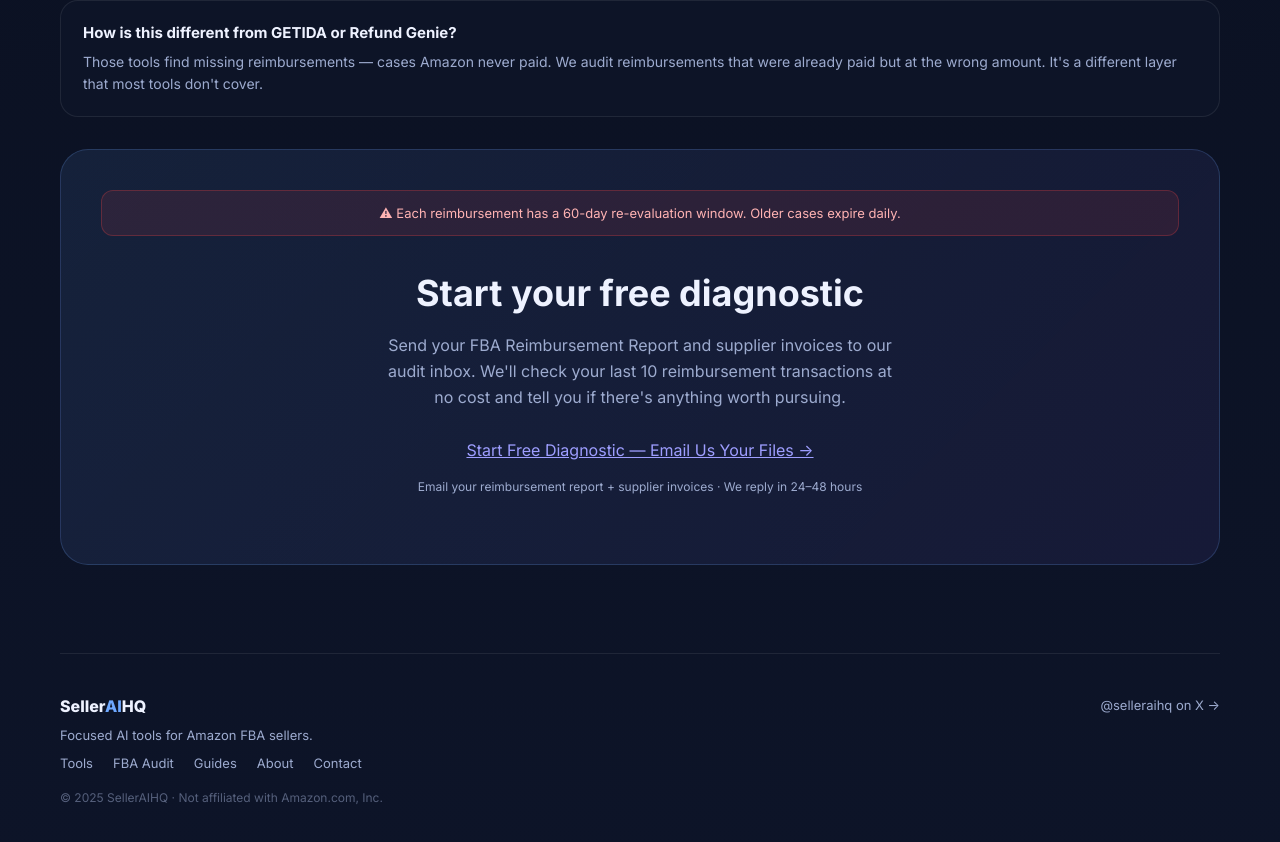
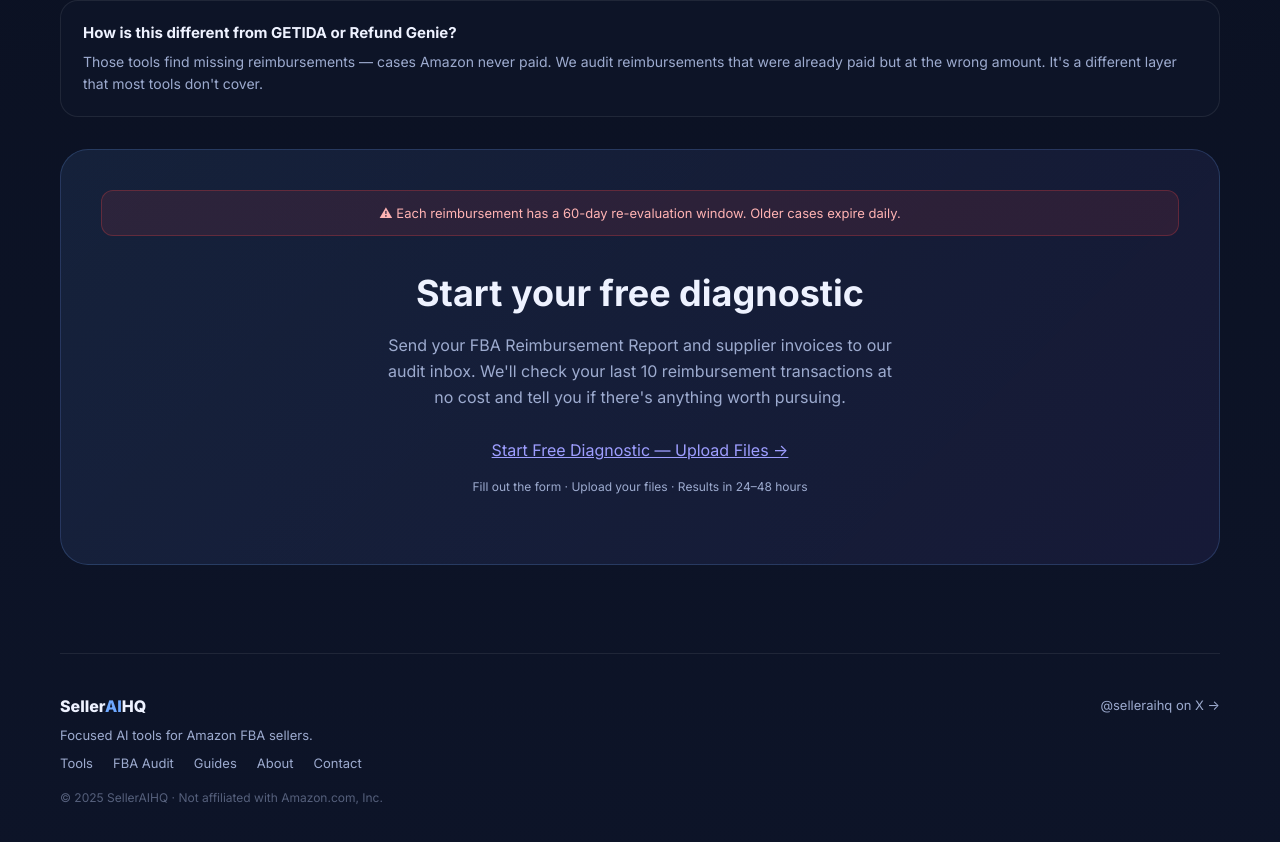
Before and after one commit to Zion006/selleraihq-site, an Astro site: page /fba-audit in a window 1280 px wide. Shown: the part 2393-3235 px from the top of the page. Built offline with nearby package versions, Linux system fonts and the light colour scheme; Astro itself is replaced by a stand-in of ours.

Commit message:
fix: point CTA to Railway form URL

```diff
--- a/src/pages/fba-audit.astro
+++ b/src/pages/fba-audit.astro
@@ -232,11 +232,11 @@ import BaseLayout from '../layouts/BaseLayout.astro';
       if there's anything worth pursuing.
     </p>
     <a class="btn primary" style="font-size:16px;padding:16px 28px"
-       href="mailto:zionbot@agentmail.to?subject=FBA Audit Request&body=Name:%0AStore name:%0AMonthly GMV (USD):%0AMarketplace (US/UK/EU/CA):%0A%0APlease attach:%0A1. FBA Reimbursement Report (CSV from Seller Central)%0A2. Supplier invoices with unit costs (CSV or Excel)">
-      Start Free Diagnostic — Email Us Your Files →
+       href="https://selleraihq-site-production.up.railway.app">
+      Start Free Diagnostic — Upload Files →
     </a>
     <p style="font-size:12px;color:var(--muted);margin-top:14px">
-      Email your reimbursement report + supplier invoices · We reply in 24–48 hours
+      Fill out the form · Upload your files · Results in 24–48 hours
     </p>
   </div>
 </section>
```
